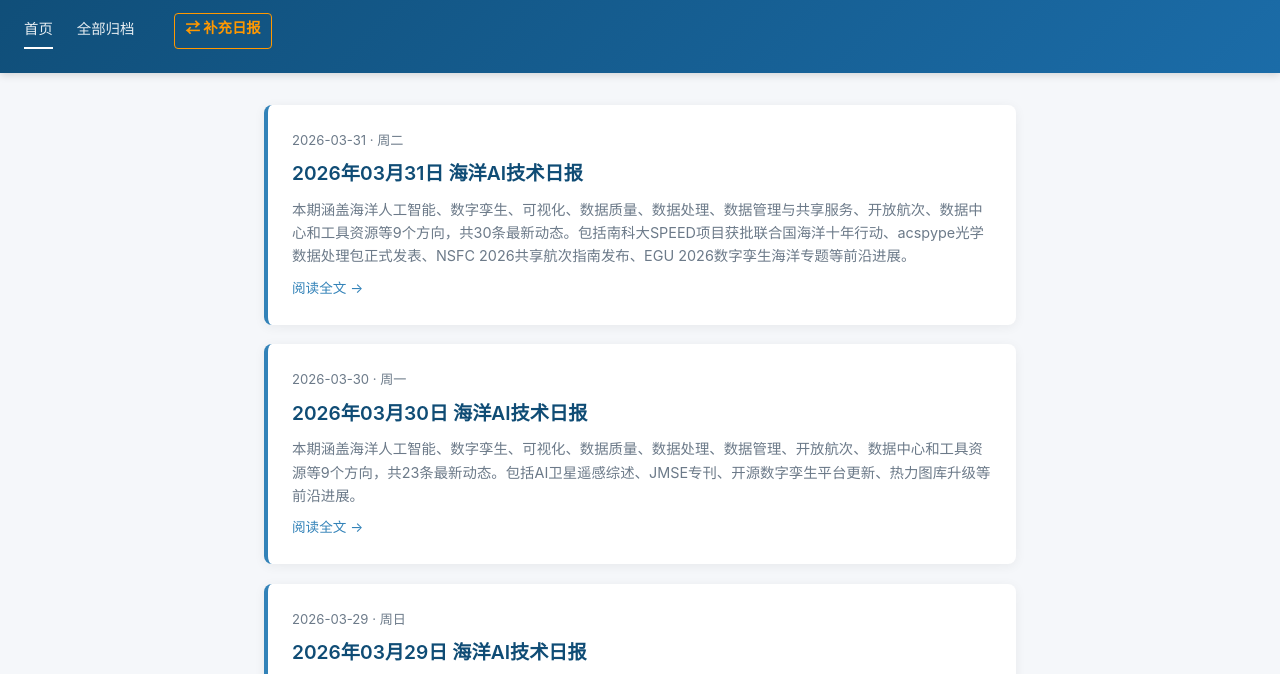
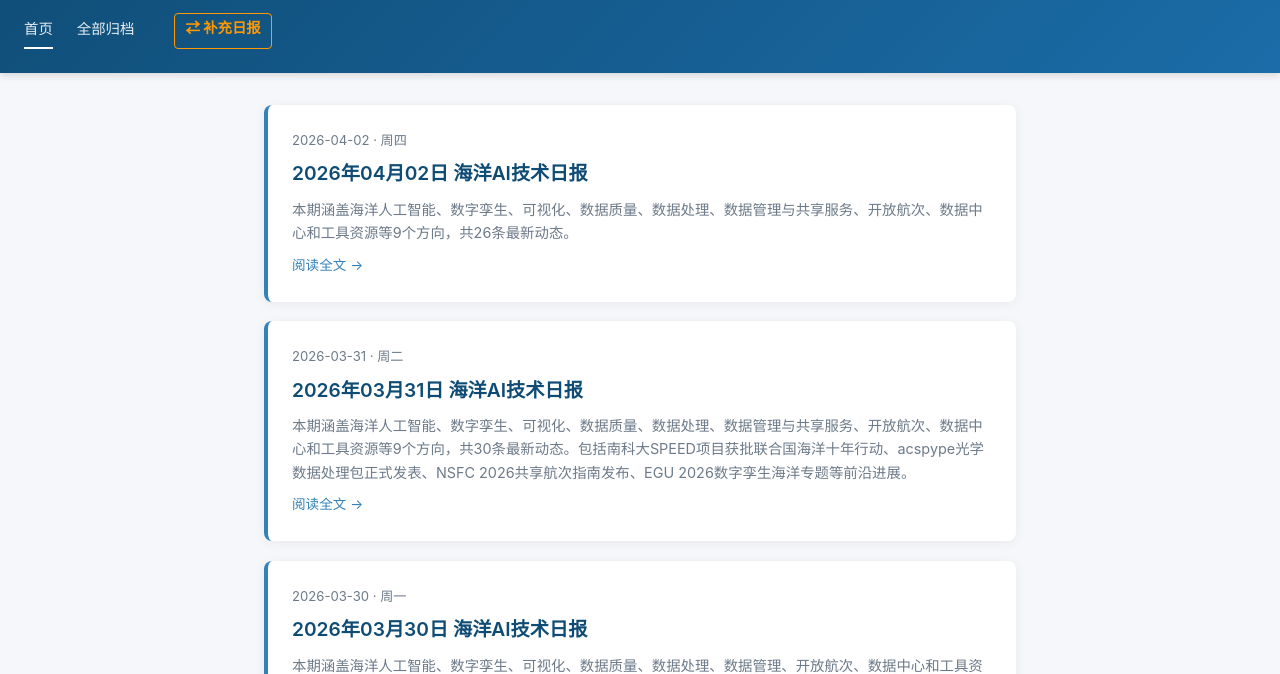
Before and after one commit to tianyunsu/ocean-data-daily-report, a website: page index.html in a window 1280 px wide. Shown: the part 115-789 px from the top of the page. Drawn offline with Linux system fonts and the light colour scheme.

Commit message:
deploy main: feat: 更新首页和归档页，添加2026-04-02日报条目 e5d8d94424d26bf51ce22fa80f4b0d15312549f5

```diff
--- a/index.html
+++ b/index.html
@@ -18,6 +18,13 @@
   </header>
 
   <main class="container">
+
+    <div class="post-card">
+      <div class="post-date">2026-04-02 · 周四</div>
+      <h2><a href="posts/2026-04-02.html">2026年04月02日 海洋AI技术日报</a></h2>
+      <div class="post-excerpt">本期涵盖海洋人工智能、数字孪生、可视化、数据质量、数据处理、数据管理与共享服务、开放航次、数据中心和工具资源等9个方向，共26条最新动态。</div>
+      <a href="posts/2026-04-02.html" class="read-more">阅读全文 →</a>
+    </div>
 
     <div class="post-card">
       <div class="post-date">2026-03-31 · 周二</div>
```
Also changed, not shown: archive.html (+7 -0 lines).
